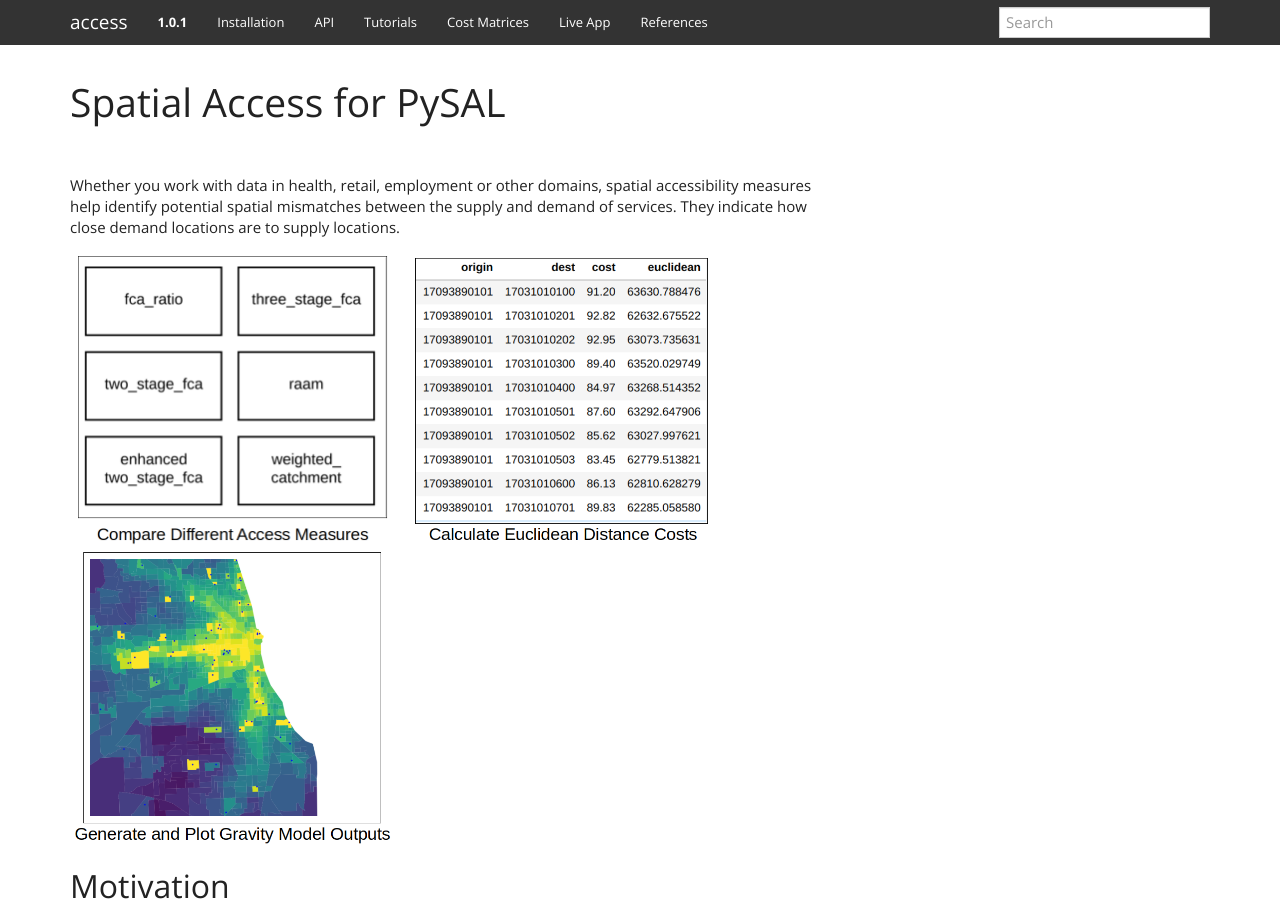
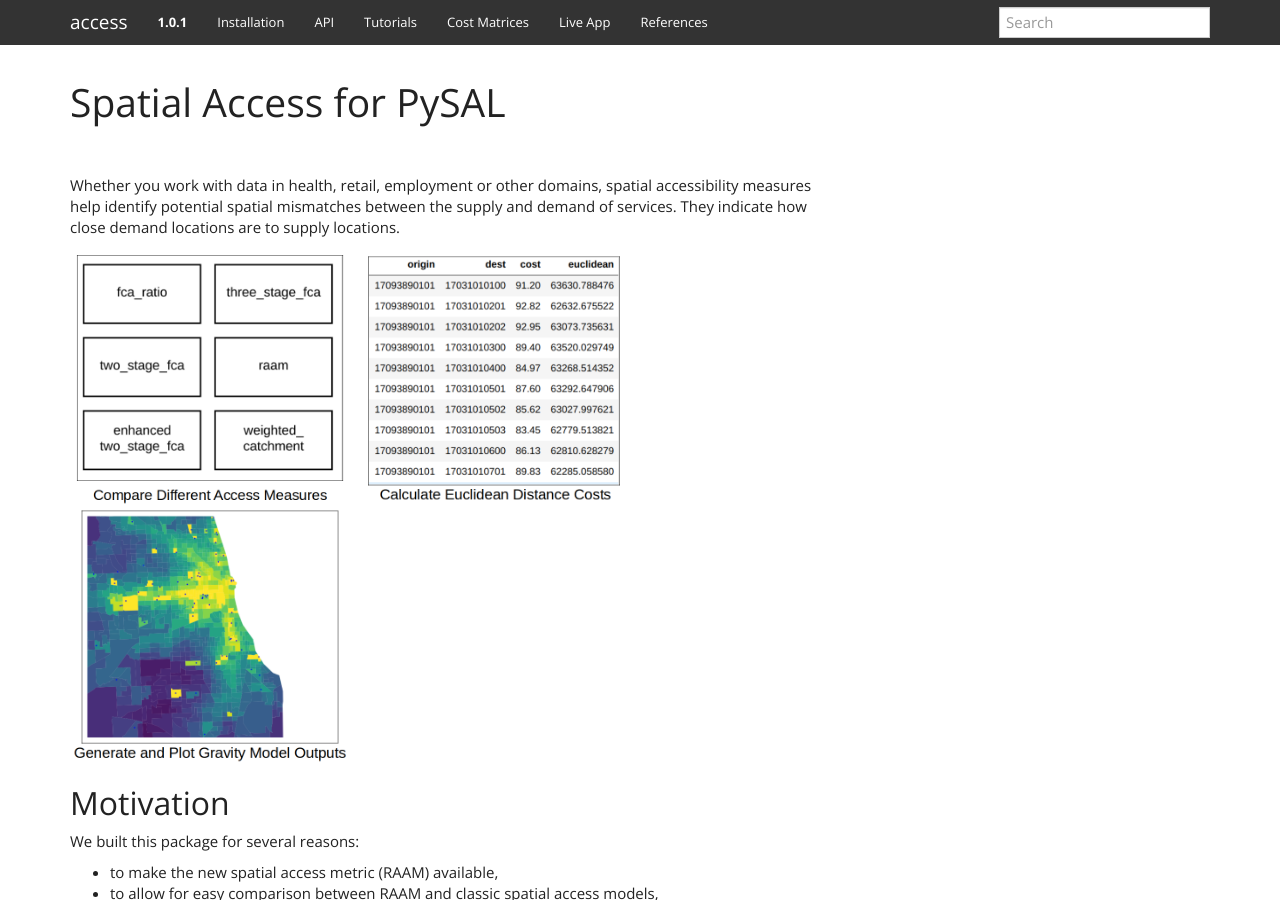
Before and after one commit to pysal/access, a Sphinx documentation site: the page built from docs/index.rst, in a window 1280 px wide and 900 px high. Built offline with Sphinx 7.4.7, drawn with Linux system fonts in a browser that asks for light colours; cross-references to code outside the pages are shown as plain code.

Commit message:
update to index page

```diff
--- a/docs/index.rst
+++ b/docs/index.rst
@@ -11,15 +11,15 @@ Whether you work with data in health, retail, employment or other domains, spati
 
 .. image:: _static/images/compare_access.png
    :target: https://nbviewer.jupyter.org/github/JamesSaxon/access/blob/master/notebooks/Generating%20and%20Plotting%20a%20Variety%20of%20Access%20Scores.ipynb#Ready-to-roll...
-   :width: 325px
+   :width: 280px
 
 .. image:: _static/images/euclidean_distance.png
    :target: https://nbviewer.jupyter.org/github/JamesSaxon/access/blob/master/notebooks/Generating%20and%20Plotting%20a%20Variety%20of%20Access%20Scores.ipynb#Add-an-Additional-Distance-Measure---Euclidean-Distance
-   :width: 325px
+   :width: 280px
 
 .. image:: _static/images/gravity_model.png
    :target: https://nbviewer.jupyter.org/github/JamesSaxon/access/blob/example_updates/notebooks/How%20to%20Use%20access%20to%20Compute%20Access%20Scores%20to%20Resources%20Given%20XY%20Coordinates%20Joined%20to%20Census%20Tracts.ipynb#Gravity-Model
-   :width: 325px
+   :width: 280px
 
 
 
```
